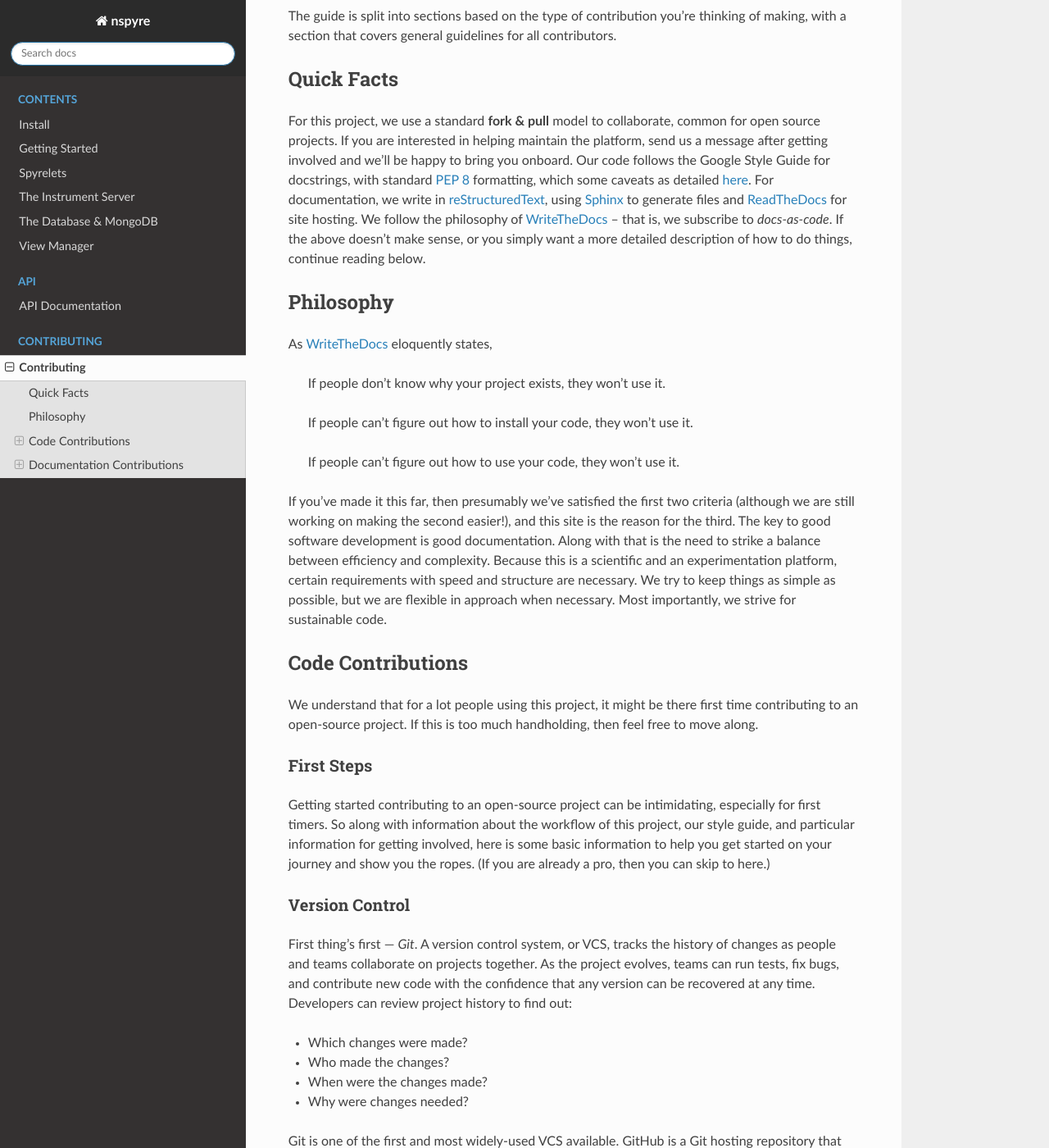
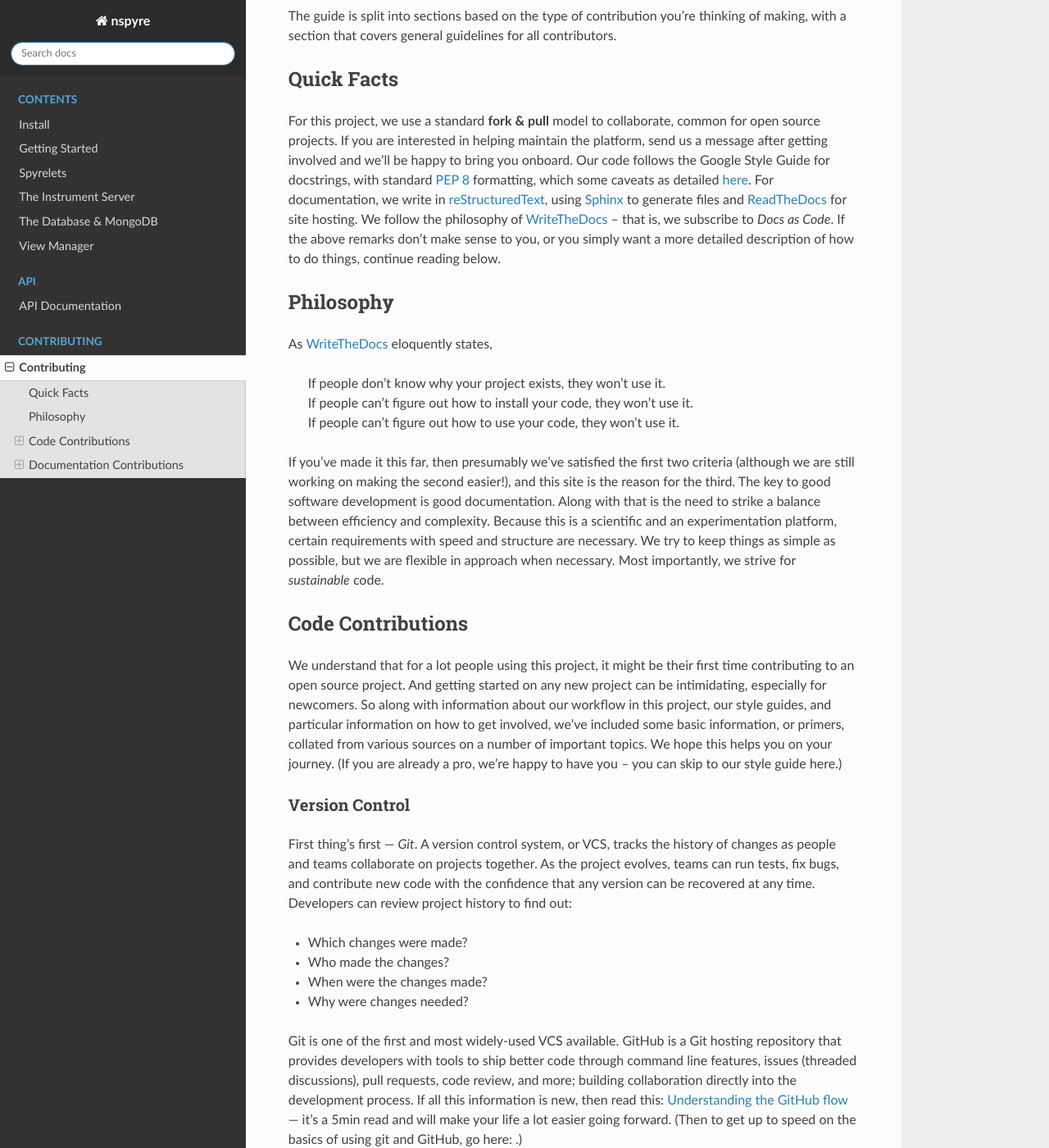
Before and after one commit to nspyre-org/nspyre, a Sphinx documentation site: the page built from docs/contributing.rst, in a window 1280 px wide and 1400 px high, scrolled down 368 px. Shown: the whole window at 82% size. Built offline with Sphinx 7.4.7 and the Read the Docs theme 2.0.0, drawn with Linux system fonts in a browser that asks for light colours.

Commit message:
Update contributing.rst

```diff
--- a/docs/contributing.rst
+++ b/docs/contributing.rst
@@ -11,31 +11,24 @@ The guide is split into sections based on the type of contribution you’re thin
 Quick Facts
 ===========
 
-For this project, we use a standard **fork & pull** model to collaborate, common for open source projects. If you are interested in helping maintain the platform, send us a message after getting involved and we’ll be happy to bring you onboard. Our code follows the Google Style Guide for docstrings, with standard `PEP 8 <https://pep8.org>`_ formatting, which some caveats as detailed :ref:`here <Code Style>`. For documentation, we write in `reStructuredText <https://www.sphinx-doc.org/en/master/usage/restructuredtext/basics.html>`_, using `Sphinx <https://www.sphinx-doc.org/en/master/>`_ to generate files and `ReadTheDocs <https://docs.readthedocs.io/en/stable/intro/getting-started-with-sphinx.html>`_ for site hosting. We follow the philosophy of `WriteTheDocs <https://www.writethedocs.org/guide/writing/beginners-guide-to-docs/>`_ -- that is, we subscribe to *docs-as-code*. If the above doesn’t make sense, or you simply want a more detailed description of how to do things, continue reading below.
+For this project, we use a standard **fork & pull** model to collaborate, common for open source projects. If you are interested in helping maintain the platform, send us a message after getting involved and we’ll be happy to bring you onboard. Our code follows the Google Style Guide for docstrings, with standard `PEP 8 <https://pep8.org>`_ formatting, which some caveats as detailed :ref:`here <Code Style>`. For documentation, we write in `reStructuredText <https://www.sphinx-doc.org/en/master/usage/restructuredtext/basics.html>`_, using `Sphinx <https://www.sphinx-doc.org/en/master/>`_ to generate files and `ReadTheDocs <https://docs.readthedocs.io/en/stable/intro/getting-started-with-sphinx.html>`_ for site hosting. We follow the philosophy of `WriteTheDocs <https://www.writethedocs.org>`_ -- that is, we subscribe to *Docs as Code*. If the above remarks don’t make sense to you, or you simply want a more detailed description of how to do things, continue reading below.
 
 Philosophy
 ==========
 
 As `WriteTheDocs <https://www.writethedocs.org/guide/writing/beginners-guide-to-docs/>`_ eloquently states,
 
-   If people don’t know why your project exists, they won’t use it.
+   | If people don’t know why your project exists, they won’t use it.
+   | If people can’t figure out how to install your code, they won’t use it.
+   | If people can’t figure out how to use your code, they won’t use it.
 
-   If people can’t figure out how to install your code, they won’t use it.
-
-   If people can’t figure out how to use your code, they won’t use it.
-
-If you’ve made it this far, then presumably we’ve satisfied the first two criteria (although we are still working on making the second easier!), and this site is the reason for the third. The key to good software development is good documentation. Along with that is the need to strike a balance between efficiency and complexity. Because this is a scientific and an experimentation platform, certain requirements with speed and structure are necessary. We try to keep things as simple as possible, but we are flexible in approach when necessary. Most importantly, we strive for sustainable code.
+If you’ve made it this far, then presumably we’ve satisfied the first two criteria (although we are still working on making the second easier!), and this site is the reason for the third. The key to good software development is good documentation. Along with that is the need to strike a balance between efficiency and complexity. Because this is a scientific and an experimentation platform, certain requirements with speed and structure are necessary. We try to keep things as simple as possible, but we are flexible in approach when necessary. Most importantly, we strive for *sustainable* code.
 
 Code Contributions
 ==================
 
 
-We understand that for a lot people using this project, it might be there first time contributing to an open-source project. If this is too much handholding, then feel free to move along.
-
-First Steps
------------
-
-Getting started contributing to an open-source project can be intimidating, especially for first timers. So along with information about the workflow of this project, our style guide, and particular information for getting involved, here is some basic information to help you get started on your journey and show you the ropes. (If you are already a pro, then you can skip to here.)
+We understand that for a lot people using this project, it might be their first time contributing to an open source project. And getting started on any new project can be intimidating, especially for newcomers. So along with information about our workflow in this project, our style guides, and particular information on how to get involved, we've included some basic information, or primers, collated from various sources on a number of important topics. We hope this helps you on your journey. (If you are already a pro, we're happy to have you -- you can skip to our style guide here.)
 
 Version Control
 ---------------
```
